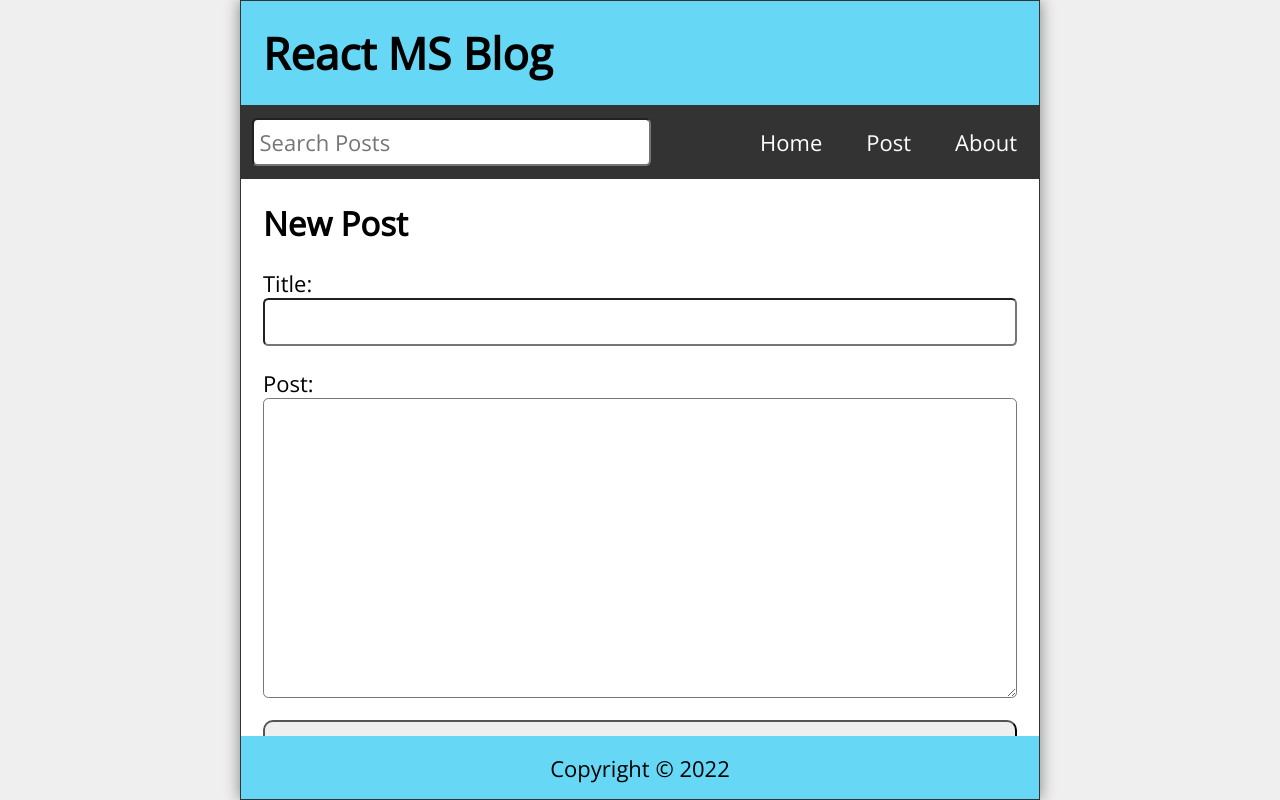
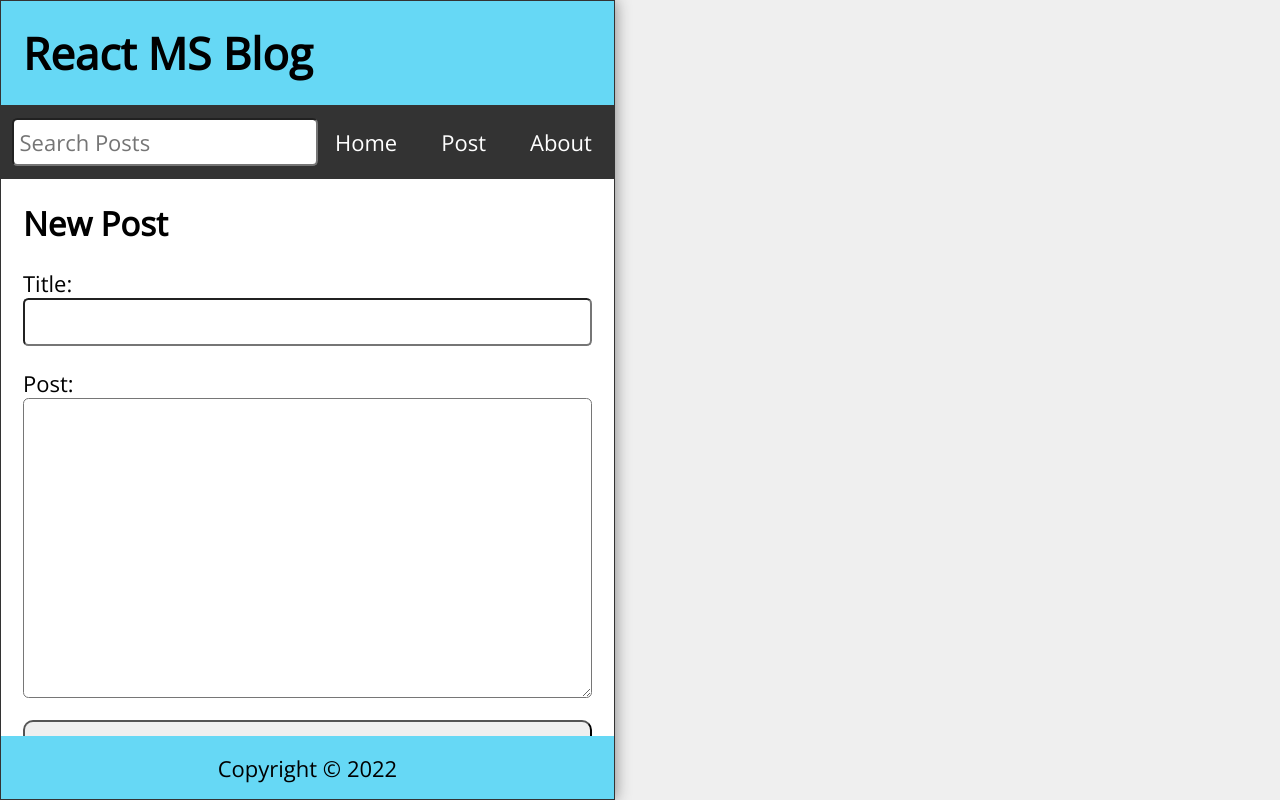
Before and after one commit to asomu/html_css_js, a React (Create React App) app in the folder react_project/03tut/: page /post in a window 1280 px wide. Built offline with nearby package versions, Linux system fonts and the light colour scheme.

Commit message:
react test

```diff
--- a/react_project/03tut/src/index.css
+++ b/react_project/03tut/src/index.css
@@ -20,7 +20,7 @@ body {
 }
 
 #root {
-  flex-grow: 1;
+  /* flex-grow: 1; */
   display: flex;
   justify-content: center;
   align-items: center;
@@ -28,7 +28,7 @@ body {
 
 .App {
   width: 100%;
-  max-width: 800px;
+  /* max-width: 800px; */
   height: 100vh;
   display: flex;
   flex-direction: column;
```
